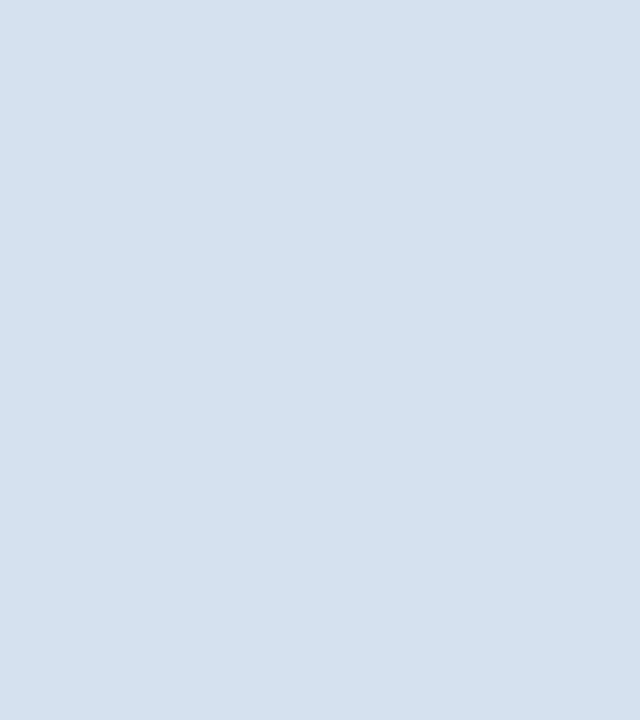
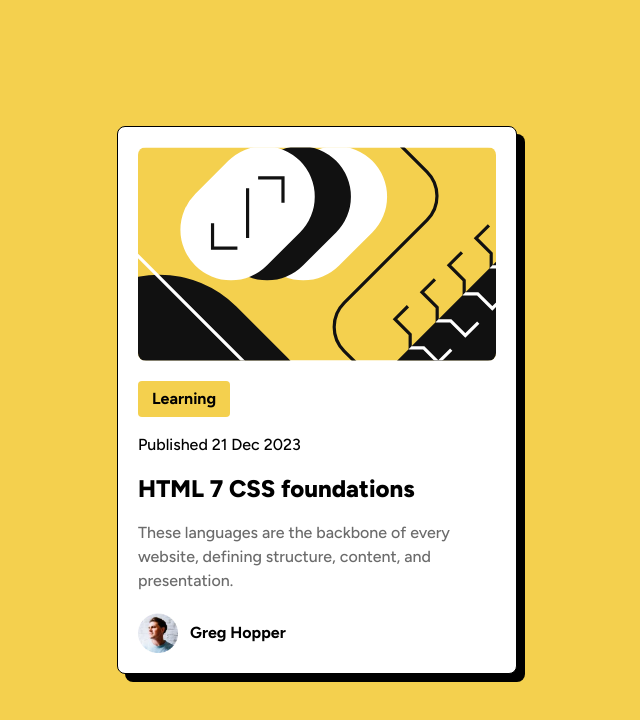
Before and after one commit to MinhLeos/lms-challenger, a Nuxt app: page /challenger-four in a window 1280 px wide. Before the commit this address had no page. Shown: the top 720 px of the page, without its empty margins (323-963 px from the left). Built offline with nearby package versions, Linux system fonts and the light colour scheme.

Commit message:
challenger 4

```diff
--- a/assets/css/tailwind.css
+++ b/assets/css/tailwind.css
@@ -1,6 +1,7 @@
 @import url("https://fonts.googleapis.com/css2?family=Outfit:wght@400;600;700&display=swap");
 @import url("https://fonts.googleapis.com/css2?family=Young+Serif:wght@400&display=swap");
 @import url("https://fonts.googleapis.com/css2?family=Inter:opsz,wght@14..32,400..700&display=swap");
+@import url("https://fonts.googleapis.com/css2?family=Figtree:ital,wght@0,500..800;1,500..800&display=swap");
 
 @tailwind base;
 @tailwind components;
--- /dev/null
+++ b/components/BlogReviewCard.vue
@@ -0,0 +1,29 @@
+<template>
+  <section
+    class="flex flex-col items-start justify-start bg-white rounded-lg p-5 shadow-custom w-[320px] sm:w-[400px] border border-solid border-black"
+  >
+    <img class="rounded-lg w-full h-auto" :alt="blogReview.bannerAltText" :src="blogReview.bannerUrl" />
+    <p class="mt-5 py-1.5 px-3.5 bg-yellow font-bold rounded">{{ blogReview.badge }}</p>
+    <p class="mt-4">{{ blogReview.timePublished }}</p>
+    <h2 class="mt-4">
+      <a class="text-xl sm:text-2xl font-extrabold hover:text-yellow active:text-yellow" href="#!">{{
+        blogReview.title
+      }}</a>
+    </h2>
+    <p class="text-gray-500 mt-4">
+      {{ blogReview.description }}
+    </p>
+    <div class="flex items-center justify-start gap-3 mt-5">
+      <img :width="40" :height="40" :alt="blogReview.creatorName" class="w-10 h-10" :src="blogReview.creatorAvatar" />
+      <p class="font-bold">{{ blogReview.creatorName }}</p>
+    </div>
+  </section>
+</template>
+
+<script lang="ts" setup>
+import type { BlogReviewType } from "~/types/BlogReview";
+
+defineProps<{
+  blogReview: BlogReviewType;
+}>();
+</script>
--- /dev/null
+++ b/layouts/challenger-four.vue
@@ -0,0 +1,17 @@
+<template>
+  <main>
+    <div class="wrapper"><slot /></div>
+  </main>
+</template>
+
+<script lang="ts" setup></script>
+
+<style lang="scss" scoped>
+main {
+  @apply flex items-center justify-center;
+}
+
+.wrapper {
+  @apply bg-yellow flex justify-center items-center w-full h-full min-h-[100vh] font-figtree text-sm sm:text-base;
+}
+</style>
--- /dev/null
+++ b/pages/challenger-four.vue
@@ -0,0 +1,22 @@
+<template>
+  <BlogReviewCard :blog-review="blogReviewData" />
+</template>
+
+<script lang="ts" setup>
+import type { BlogReviewType } from "~/types/BlogReview";
+
+definePageMeta({
+  layout: "challenger-four",
+});
+const blogReviewData: BlogReviewType = {
+  bannerUrl: "/images/illustration-article.svg",
+  bannerAltText: "illustration-article",
+  badge: "Learning",
+  timePublished: "Published 21 Dec 2023",
+  title: "HTML 7 CSS foundations",
+  url: "#!",
+  description: "These languages are the backbone of every website, defining structure, content, and presentation.",
+  creatorAvatar: "/images/challenger-4.png",
+  creatorName: "Greg Hopper",
+};
+</script>
--- a/pages/index.vue
+++ b/pages/index.vue
@@ -3,6 +3,7 @@
     <NuxtLink :prefetch-on="hover" to="/challenger-one">Challenger 1</NuxtLink>
     <NuxtLink :prefetch-on="hover" to="/challenger-two">Challenger 2</NuxtLink>
     <NuxtLink :prefetch-on="hover" to="/challenger-three">Challenger 3</NuxtLink>
+    <NuxtLink :prefetch-on="hover" to="/challenger-four">Challenger 4</NuxtLink>
   </div>
 </template>
 
--- a/tailwind.config.js
+++ b/tailwind.config.js
@@ -13,7 +13,8 @@ export default {
       fontFamily: {
         outfit: ['Outfit', 'sans-serif'],
         young: ['Young Serif', 'serif'],
-        inter: ['Inter', 'serif']
+        inter: ['Inter', 'serif'],
+        figtree: ['Figtree', 'serif']
       },
       colors: {
         primary: {
@@ -22,7 +23,9 @@ export default {
         },
         gray: {
           "300": "#68778d",
+          "500": "#6b6b6b",
           "700": "#1f314f",
+          "950": "#121212",
           DEFAULT: '#d5e1ef',
         },
         brown: {
@@ -45,7 +48,13 @@ export default {
         },
         green: {
           DEFAULT: "#c5f82a"
+        },
+        yellow: {
+          DEFAULT: "#f4d04e"
         }
+      },
+      boxShadow: {
+        custom: '8px 8px rgba(0, 0, 0, 1)'
       },
     }
   },
--- /dev/null
+++ b/types/BlogReview.ts
@@ -0,0 +1,11 @@
+export interface BlogReviewType {
+  bannerUrl: string;
+  bannerAltText: string;
+  badge: string;
+  timePublished: string;
+  title: string;
+  url: string;
+  description: string;
+  creatorAvatar: string;
+  creatorName: string;
+}
```
Also changed, not shown: public/images/challenger-4.png (added), public/images/illustration-article.svg (added).
